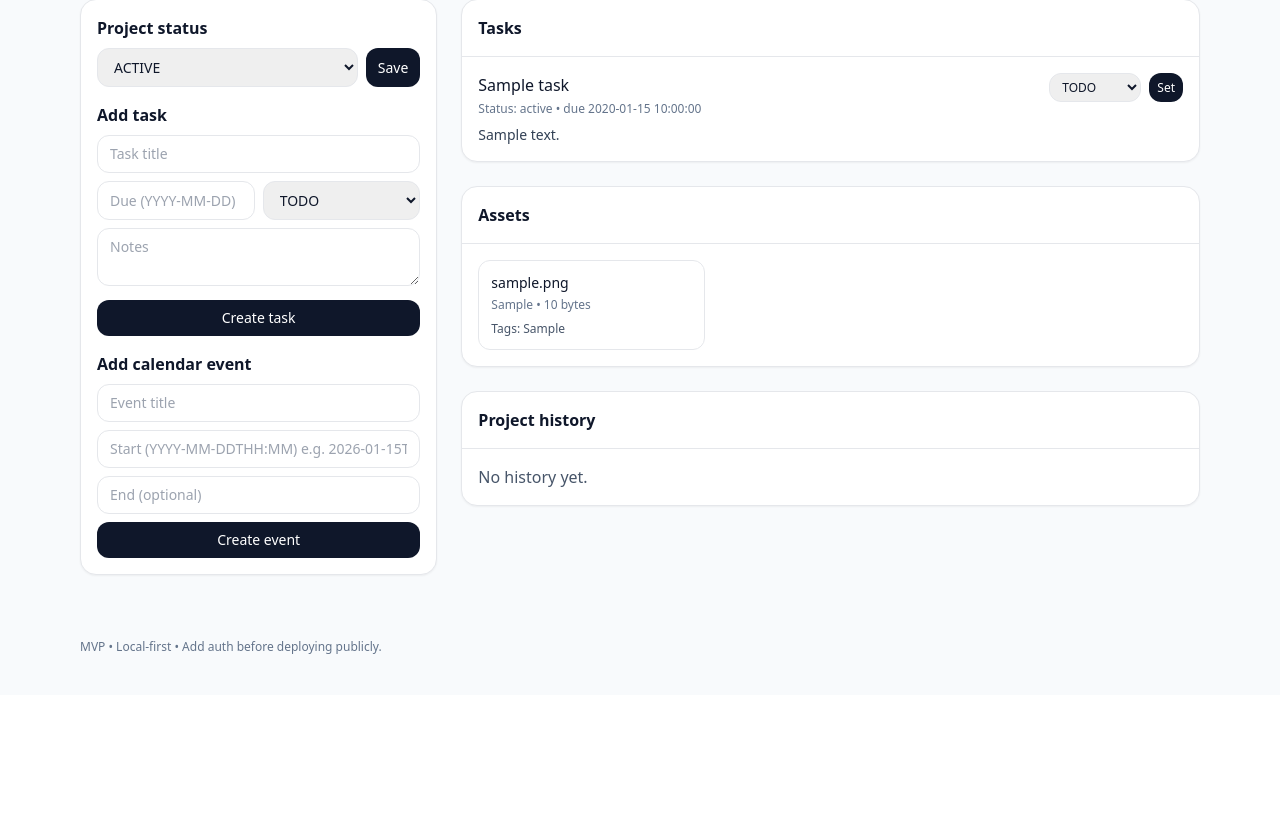
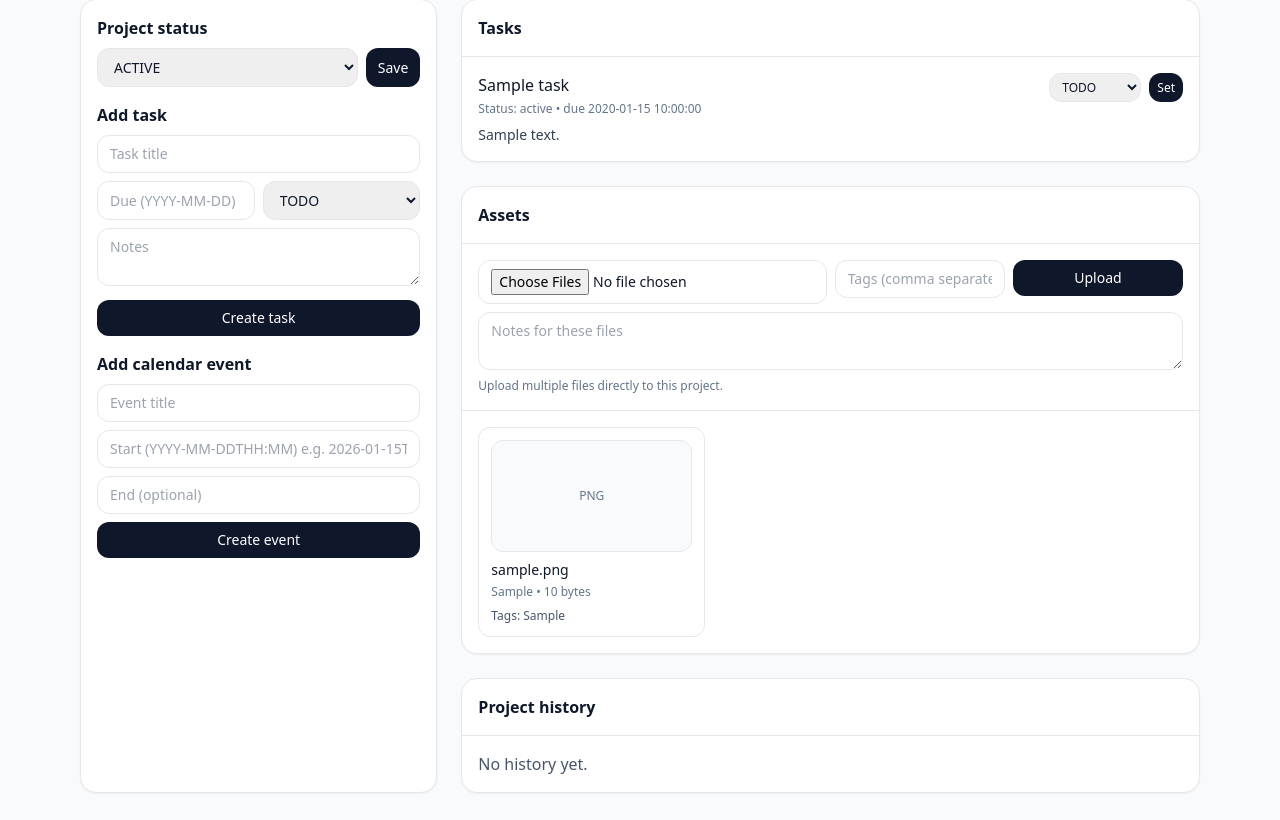
Before and after one commit to tompat1/rynell_freelance_crm, a FastAPI app: page /projects/1 in a window 1280 px wide. Shown: the part 154-974 px from the top of the page. Before the commit the page ends 808 px from the top, so only its background shows below. Run offline with FastAPI, Linux system fonts and the light colour scheme; tables that the repository leaves empty hold one stand-in row (values such as "Sample post"); some libraries are stand-ins or nearby versions.

Commit message:
Add asset upload tests

```diff
--- a/app/main.py
+++ b/app/main.py
@@ -533,17 +533,17 @@ def assets_list(request: Request, session=Depends(session_dep)):
     contacts = session.exec(select(Contact).order_by(Contact.last_name, Contact.first_name)).all()
     return templates.TemplateResponse("assets.html", {"request": request, "assets": assets, "projects": projects, "contacts": contacts})
 
-@app.post("/assets/upload")
-async def assets_upload(
-    file: UploadFile = File(...),
-    tags: str = Form(""),
-    project_id: Optional[str] = Form(""),
-    contact_id: Optional[str] = Form(""),
-    notes: str = Form(""),
-    session=Depends(session_dep),
-):
+async def save_asset_upload(
+    file: UploadFile,
+    *,
+    tags: str,
+    project_id_value: Optional[int],
+    contact_id_value: Optional[int],
+    notes: str,
+    session,
+) -> Optional[Asset]:
     if not file.filename:
-        raise HTTPException(400, "No filename")
+        return None
     safe_name = os.path.basename(file.filename)
     token = uuid.uuid4().hex
     stored_name = f"{token}_{safe_name}"
@@ -560,8 +560,6 @@ async def assets_upload(
 
     stored_path.write_bytes(content)
 
-    project_id_value = parse_optional_int(project_id)
-    contact_id_value = parse_optional_int(contact_id)
     a = Asset(
         filename=safe_name,
         stored_path=str(stored_name),
@@ -577,7 +575,59 @@ async def assets_upload(
     session.commit()
     session.refresh(a)
     add_activity(session, "UPLOAD", "Asset", a.id, f"Uploaded asset: {a.filename}", changes={"size_bytes": a.size_bytes, "mime_type": a.mime_type})
+    return a
+
+@app.post("/assets/upload")
+async def assets_upload(
+    files: list[UploadFile] = File(...),
+    tags: str = Form(""),
+    project_id: Optional[str] = Form(""),
+    contact_id: Optional[str] = Form(""),
+    notes: str = Form(""),
+    session=Depends(session_dep),
+):
+    project_id_value = parse_optional_int(project_id)
+    contact_id_value = parse_optional_int(contact_id)
+    uploads = [
+        await save_asset_upload(
+            file,
+            tags=tags,
+            project_id_value=project_id_value,
+            contact_id_value=contact_id_value,
+            notes=notes,
+            session=session,
+        )
+        for file in files
+    ]
+    if not any(uploads):
+        raise HTTPException(400, "No files uploaded")
     return RedirectResponse(url="/assets", status_code=303)
+
+@app.post("/projects/{project_id}/assets/upload")
+async def project_assets_upload(
+    project_id: int,
+    files: list[UploadFile] = File(...),
+    tags: str = Form(""),
+    notes: str = Form(""),
+    session=Depends(session_dep),
+):
+    project = session.get(Project, project_id)
+    if not project:
+        raise HTTPException(404, "Project not found")
+    uploads = [
+        await save_asset_upload(
+            file,
+            tags=tags,
+            project_id_value=project_id,
+            contact_id_value=None,
+            notes=notes,
+            session=session,
+        )
+        for file in files
+    ]
+    if not any(uploads):
+        raise HTTPException(400, "No files uploaded")
+    return RedirectResponse(url=f"/projects/{project_id}", status_code=303)
 
 # ---------- Activity ----------
 @app.get("/activity", response_class=HTMLResponse)
--- a/app/templates/project_detail.html
+++ b/app/templates/project_detail.html
@@ -81,15 +81,31 @@
 
       <div class="bg-white border rounded-2xl shadow-sm overflow-hidden">
         <div class="p-4 border-b font-semibold">Assets</div>
+        <div class="p-4 border-b">
+          <form method="post" action="/projects/{{ project.id }}/assets/upload" enctype="multipart/form-data" class="grid md:grid-cols-4 gap-2 items-start">
+            <input type="file" name="files" multiple class="border rounded-xl px-3 py-2 text-sm w-full md:col-span-2" required/>
+            <input class="border rounded-xl px-3 py-2 text-sm w-full" name="tags" placeholder="Tags (comma separated)"/>
+            <button class="bg-slate-900 text-white rounded-xl px-3 py-2 text-sm w-full">Upload</button>
+            <textarea class="border rounded-xl px-3 py-2 text-sm w-full md:col-span-4" name="notes" rows="2" placeholder="Notes for these files"></textarea>
+          </form>
+          <div class="text-xs text-slate-500 mt-2">Upload multiple files directly to this project.</div>
+        </div>
         <div class="p-4 grid md:grid-cols-3 gap-3">
           {% for a in assets %}
             <a class="border rounded-xl p-3 hover:bg-slate-50" href="/uploads/{{ a.stored_path }}" target="_blank" rel="noreferrer">
-              <div class="text-sm font-medium truncate">{{ a.filename }}</div>
+              <div class="h-28 w-full rounded-xl border bg-slate-50 overflow-hidden flex items-center justify-center text-xs text-slate-500">
+                {% if a.mime_type and a.mime_type.startswith("image/") %}
+                  <img src="/uploads/{{ a.stored_path }}" alt="{{ a.filename }}" class="h-full w-full object-cover"/>
+                {% else %}
+                  <span class="uppercase">{{ a.filename.split('.')[-1] if '.' in a.filename else 'file' }}</span>
+                {% endif %}
+              </div>
+              <div class="text-sm font-medium truncate mt-2">{{ a.filename }}</div>
               <div class="text-xs text-slate-500 mt-1">{{ a.mime_type or "file" }} • {{ a.size_bytes or 0 }} bytes</div>
               {% if a.tags %}<div class="text-xs text-slate-600 mt-2">Tags: {{ a.tags }}</div>{% endif %}
             </a>
           {% else %}
-            <div class="text-slate-600">No assets yet. Upload via Assets page.</div>
+            <div class="text-slate-600">No assets yet. Upload files above.</div>
           {% endfor %}
         </div>
       </div>
--- a/requirements.txt
+++ b/requirements.txt
@@ -3,3 +3,4 @@ uvicorn[standard]==0.34.0
 sqlmodel==0.0.22
 python-multipart==0.0.9
 jinja2==3.1.4
+httpx==0.27.2
```
Also changed, not shown: app/templates/assets.html (+19 -7 lines), tests/test_assets_uploads.py (added, +88 -0 lines).
